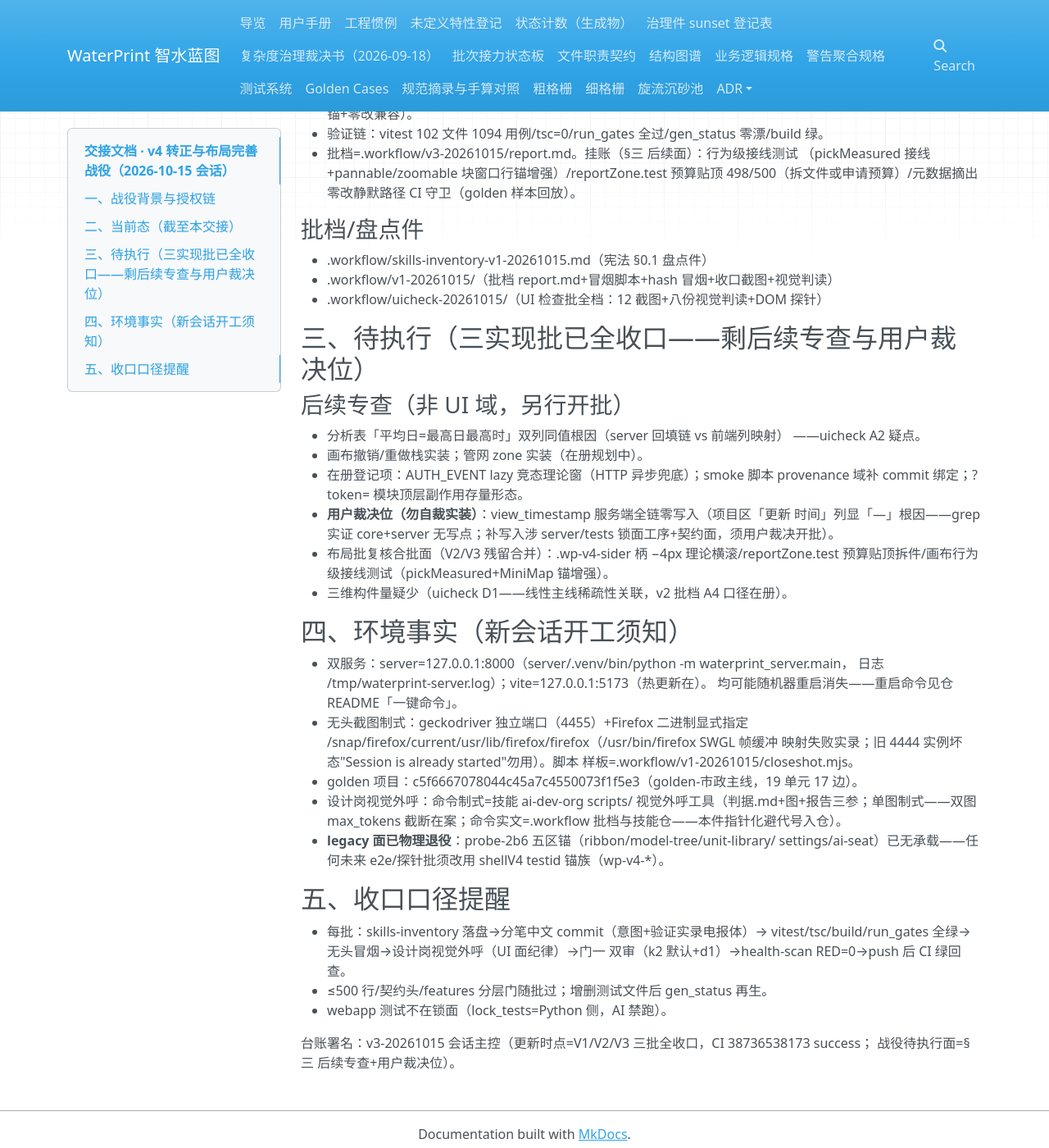
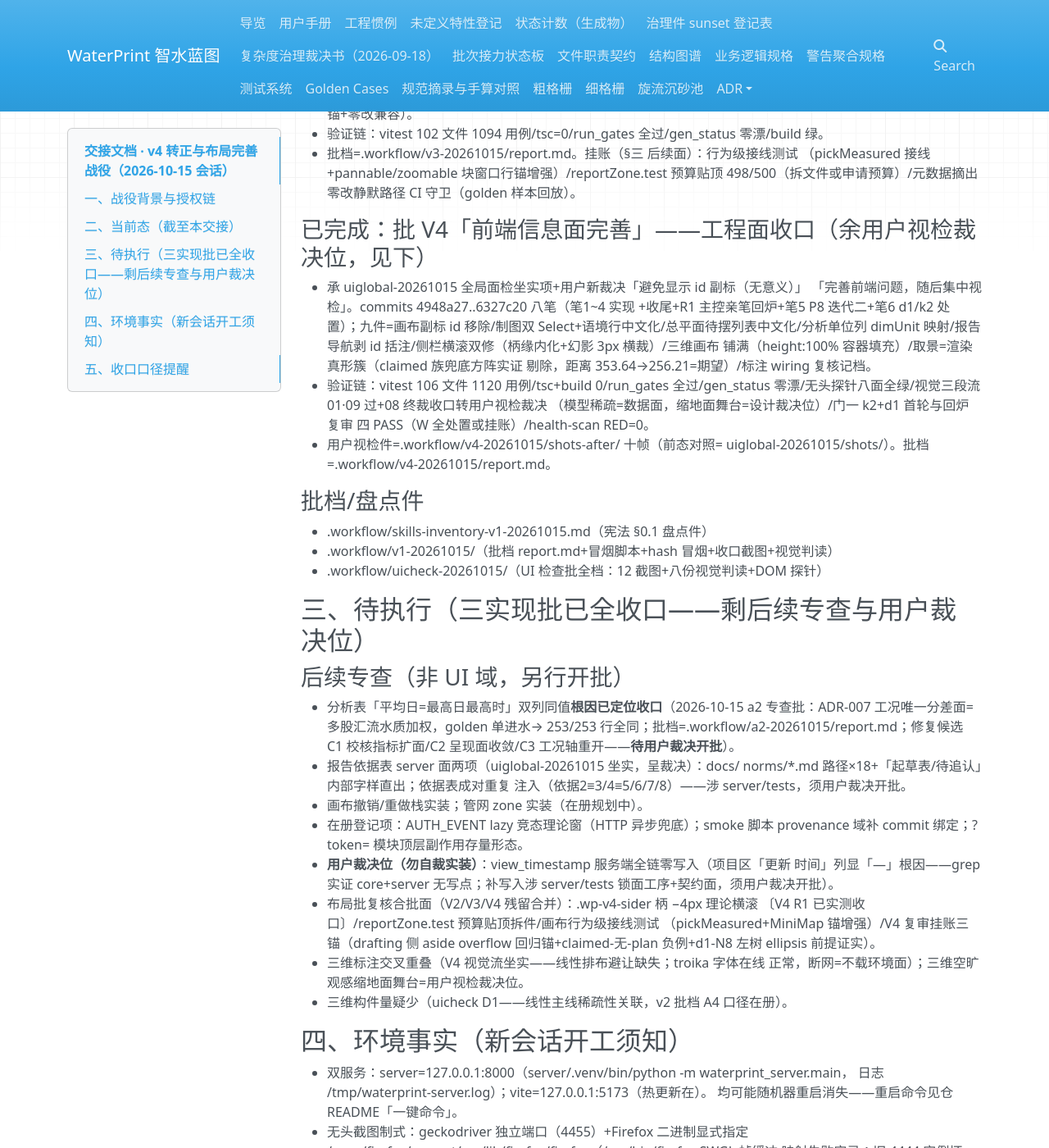
Before and after one commit to yyx20040712/waterprint, an MkDocs documentation site: the page built from docs/handoff/v4campaign-2026-10-15.md, in a window 1280 px wide and 1400 px high, scrolled down 1533 px. Shown: the whole window at 82% size. Built offline with MkDocs 1.6.1, drawn with Linux system fonts in a browser that asks for light colours; nearby versions of some CDN libraries.

Commit message:
v4 收尾 战役交接件更新至 V4 批收口态：补「批 V4 前端信息面完善全收口」段（八笔+九件+验证链+视觉三段流结论+视检件指针），待执行段并档 V4 复审挂账三锚与三维标注避让挂账，布局复核合批面随批刷新。

```diff
--- a/docs/handoff/v4campaign-2026-10-15.md
+++ b/docs/handoff/v4campaign-2026-10-15.md
@@ -67,6 +67,22 @@
   （pickMeasured 接线+pannable/zoomable 块窗口行锚增强）/reportZone.test 预算贴顶
   498/500（拆文件或申请预算）/元数据摘出零改静默路径 CI 守卫（golden 样本回放）。
 
+### 已完成：批 V4「前端信息面完善」——工程面收口（余用户视检裁决位，见下）
+
+- 承 uiglobal-20261015 全局面检坐实项+用户新裁决「避免显示 id 副标（无意义）」
+  「完善前端问题，随后集中视检」。commits 4948a27..6327c20 八笔（笔1~4 实现
+  +收尾+R1 主控亲笔回炉+笔5 P8 迭代二+笔6 d1/k2 处置）；九件=画布副标 id
+  移除/制图双 Select+语境行中文化/总平面待摆列表中文化/分析单位列 dimUnit
+  映射/报告导航剥 id 括注/侧栏横滚双修（柄缘内化+幻影 3px 横裁）/三维画布
+  铺满（height:100% 容器填充）/取景=渲染真形簇（claimed 族兜底方阵实证
+  剔除，距离 353.64→256.21=期望）/标注 wiring 复核记档。
+- 验证链：vitest 106 文件 1120 用例/tsc+build 0/run_gates 全过/gen_status
+  零漂/无头探针八面全绿/视觉三段流 01·09 过+08 终裁收口转用户视检裁决
+  （模型稀疏=数据面，缩地面舞台=设计裁决位）/门一 k2+d1 首轮与回炉复审
+  四 PASS（W 全处置或挂账）/health-scan RED=0。
+- 用户视检件=.workflow/v4-20261015/shots-after/ 十帧（前态对照=
+  uiglobal-20261015/shots/）。批档=.workflow/v4-20261015/report.md。
+
 ### 批档/盘点件
 
 - .workflow/skills-inventory-v1-20261015.md（宪法 §0.1 盘点件）
@@ -77,16 +93,25 @@
 
 ### 后续专查（非 UI 域，另行开批）
 
-- 分析表「平均日=最高日最高时」双列同值根因（server 回填链 vs 前端列映射）
-  ——uicheck A2 疑点。
+- 分析表「平均日=最高日最高时」双列同值**根因已定位收口**（2026-10-15
+  a2 专查批：ADR-007 工况唯一分差面=多股汇流水质加权，golden 单进水→
+  253/253 行全同；批档=.workflow/a2-20261015/report.md；修复候选 C1
+  校核指标扩面/C2 呈现面收敛/C3 工况轴重开——**待用户裁决开批**）。
+- 报告依据表 server 面两项（uiglobal-20261015 坐实，呈裁决）：docs/
+  norms/*.md 路径×18+「起草表/待追认」内部字样直出；依据表成对重复
+  注入（依据2≡3/4≡5/6/7/8）——涉 server/tests，须用户裁决开批。
 - 画布撤销/重做栈实装；管网 zone 实装（在册规划中）。
 - 在册登记项：AUTH_EVENT lazy 竞态理论窗（HTTP 异步兜底）；smoke 脚本
   provenance 域补 commit 绑定；?token= 模块顶层副作用存量形态。
 - **用户裁决位（勿自裁实装）**：view_timestamp 服务端全链零写入（项目区「更新
   时间」列显「—」根因——grep 实证 core+server 无写点；补写入涉 server/tests
   锁面工序+契约面，须用户裁决开批）。
-- 布局批复核合批面（V2/V3 残留合并）：.wp-v4-sider 柄 −4px 理论横滚/reportZone.test
-  预算贴顶拆件/画布行为级接线测试（pickMeasured+MiniMap 锚增强）。
+- 布局批复核合批面（V2/V3/V4 残留合并）：.wp-v4-sider 柄 −4px 理论横滚
+  〔V4 R1 已实测收口〕/reportZone.test 预算贴顶拆件/画布行为级接线测试
+  （pickMeasured+MiniMap 锚增强）/V4 复审挂账三锚（drafting 侧 aside
+  overflow 回归锚+claimed-无-plan 负例+d1-N8 左树 ellipsis 前提证实）。
+- 三维标注交叉重叠（V4 视觉流坐实——线性排布避让缺失；troika 字体在线
+  正常，断网=不载环境面）；三维空旷观感缩地面舞台=用户视检裁决位。
 - 三维构件量疑少（uicheck D1——线性主线稀疏性关联，v2 批档 A4 口径在册）。
 
 ## 四、环境事实（新会话开工须知）
```
